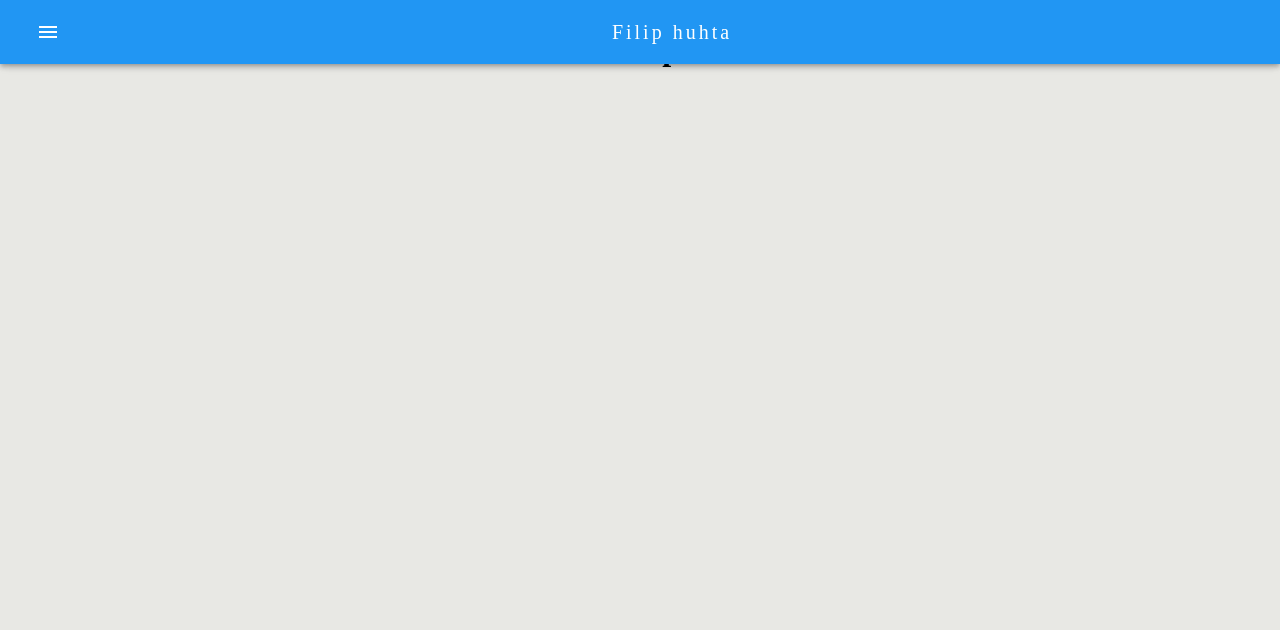
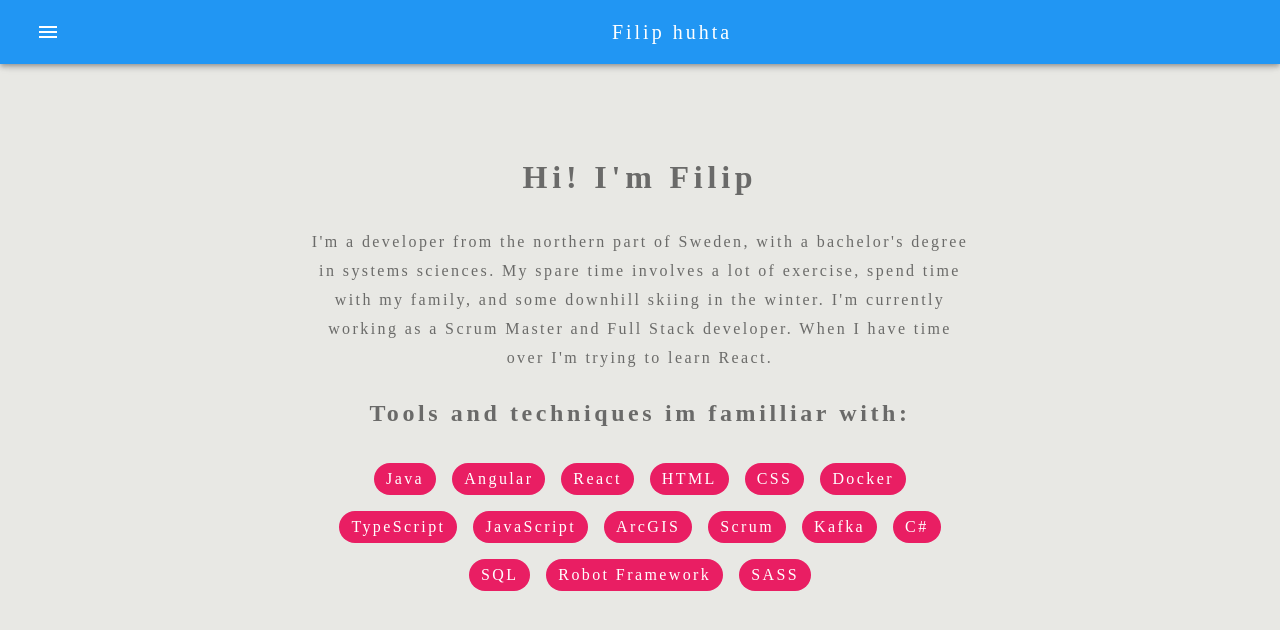
Before and after one commit to filiphuhta/filiphuhta-website, a React (Create React App) app: page /about in a window 1280 px wide. Shown: the top 630 px of the page. Built offline with nearby package versions, Linux system fonts and the light colour scheme.

Commit message:
added about section

```diff
--- a/src/About.js
+++ b/src/About.js
@@ -1,10 +1,56 @@
 import React from "react"
+import Grid from '@material-ui/core/Grid';
+import { makeStyles } from '@material-ui/core/styles';
+import Chip from '@material-ui/core/Chip';
+const useStyles = makeStyles((theme) => ({
+  root: {
+    flex: 1,
+    padding: theme.spacing(5),
+    paddingTop: '10%',
+    textAlign: 'center',
+    color: theme.palette.text.secondary,
+  },
+  jumbotron: {
+    maxWidth: 700,
+  },
+  chip: {
+    margin: '0.5rem',
+    fontSize: '1rem',
+  },
+}));
+function About(props) {
+  const classes = useStyles();
 
-function About(props) {
+
   return (
-    <div>
-      <h1>New Component</h1>
-    </div>
+    <Grid container spacing={5} className={classes.root}
+    direction="column"
+    alignItems="center"
+    justify="center">
+        <Grid item xs={12} className={classes.jumbotron}>
+  <h1>Hi! I'm Filip</h1>
+  <p>I'm a developer from the northern part of Sweden, with a bachelor's degree in systems sciences.
+     My spare time involves a lot of exercise, spend time with my family, and some downhill skiing
+     in the winter. I'm currently working as a Scrum Master and Full Stack developer. When I have
+     time over I'm trying to learn React.</p>
+     <h2>Tools and techniques im familliar with:</h2>
+     <Chip className={classes.chip} color="secondary" label="Java" />
+     <Chip className={classes.chip} color="secondary" label="Angular" />
+     <Chip className={classes.chip} color="secondary" label="React" />
+     <Chip className={classes.chip} color="secondary" label="HTML" />
+     <Chip className={classes.chip} color="secondary" label="CSS" />
+     <Chip className={classes.chip} color="secondary" label="Docker" />
+     <Chip className={classes.chip} color="secondary" label="TypeScript" />
+     <Chip className={classes.chip} color="secondary" label="JavaScript" />
+     <Chip className={classes.chip} color="secondary" label="ArcGIS" />
+     <Chip className={classes.chip} color="secondary" label="Scrum" />
+     <Chip className={classes.chip} color="secondary" label="Kafka" />
+     <Chip className={classes.chip} color="secondary" label="C#" />
+     <Chip className={classes.chip} color="secondary" label="SQL" />
+     <Chip className={classes.chip} color="secondary" label="Robot Framework" />
+     <Chip className={classes.chip} color="secondary" label="SASS" />
+        </Grid>
+        </Grid>
   )
 }
 
--- a/src/Thumbnail.js
+++ b/src/Thumbnail.js
@@ -1,9 +1,7 @@
 import React from 'react';
-import {Link} from 'react-router-dom';
 import './App.css';
 import { makeStyles } from '@material-ui/core/styles';
 import Card from '@material-ui/core/Card';
-import CardActionArea from '@material-ui/core/CardActionArea';
 import CardActions from '@material-ui/core/CardActions';
 import CardContent from '@material-ui/core/CardContent';
 import CardMedia from '@material-ui/core/CardMedia';
```
